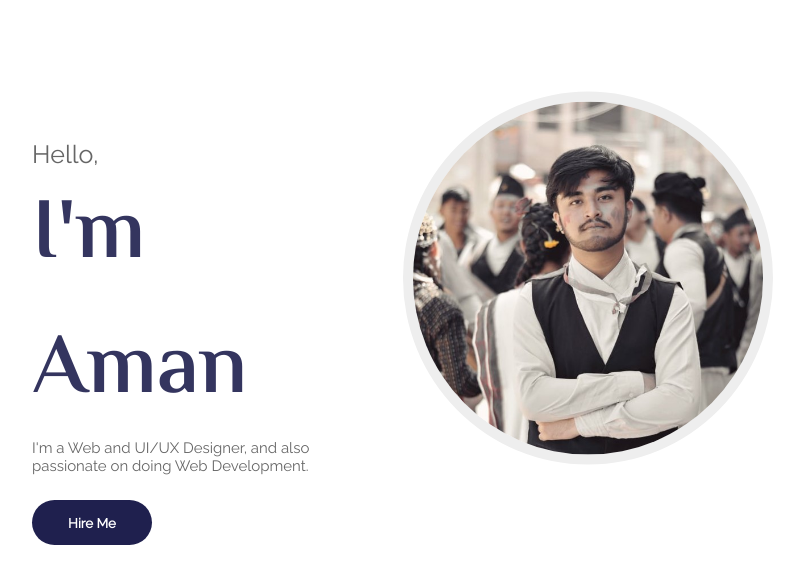
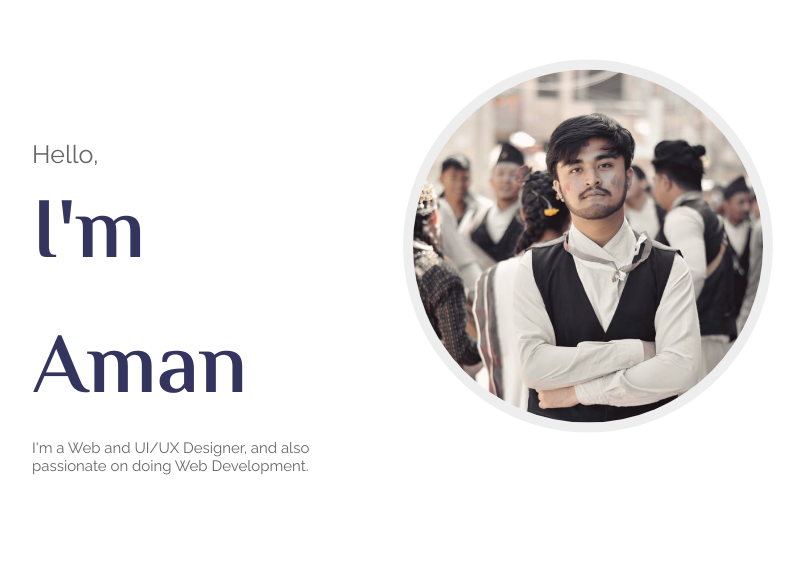
Before and after one commit to AmanMaharjan01/Portfolio-Using-React-JS, a React (Create React App) app: page / in a window 1280 px wide. Shown: the part 1785-2369 px from the top of the page, without its empty margins (244-1048 px from the left). Built offline with nearby package versions, Linux system fonts and the light colour scheme.

Commit message:
Update App.js

```diff
--- a/src/App.js
+++ b/src/App.js
@@ -34,7 +34,7 @@ function App() {
                 I'm a Web and UI/UX Designer, and also passionate on doing Web
                 Development.
               </p>
-              <button id="hire">Hire Me</button>
+
             </div>
           </div>
           <div className="photo">
```
